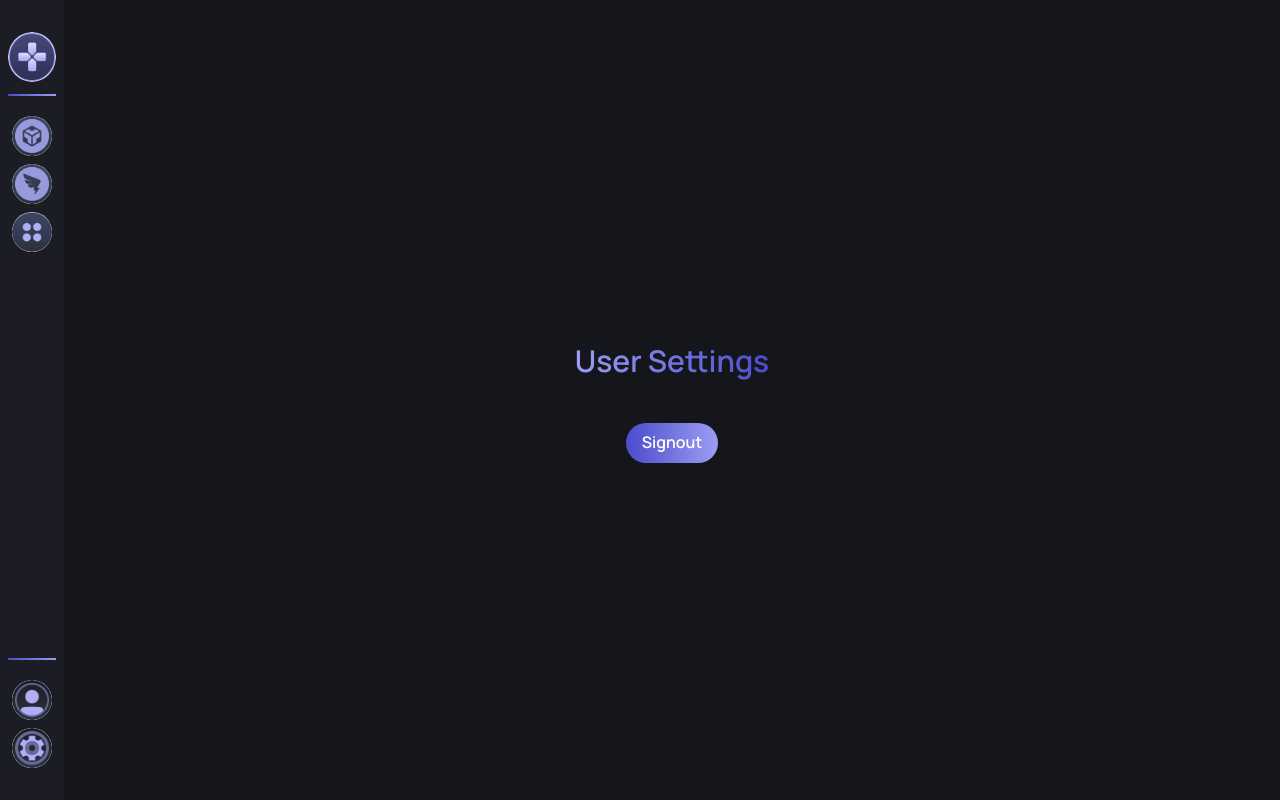
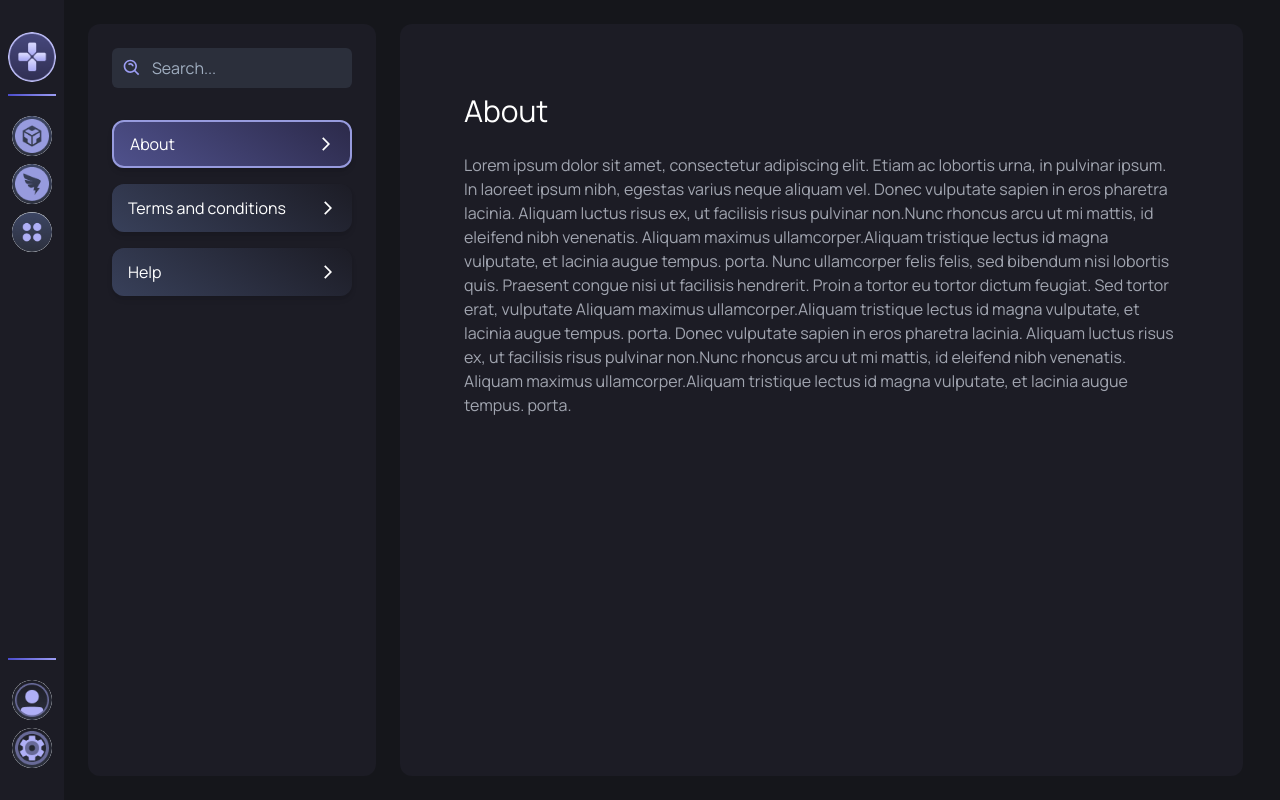
Before and after one commit to AzTechs-Team/janus, a React (Create React App) app in the folder client/: page /settings in a window 1280 px wide. Built offline with nearby package versions, Linux system fonts and the light colour scheme; sample sign-in values are in the browser's storage.

Commit message:
Added settings screen UI

```diff
--- /dev/null
+++ b/client/src/assets/content/settings.js
@@ -0,0 +1,36 @@
+export const info = {
+  About: {
+    title: "About",
+    description: `
+    Lorem ipsum dolor sit amet, consectetur adipiscing elit. Etiam ac lobortis urna, in pulvinar ipsum. In laoreet ipsum nibh, egestas varius neque aliquam vel.
+    Donec vulputate sapien in eros pharetra lacinia. Aliquam luctus risus ex, ut facilisis risus pulvinar non.Nunc rhoncus arcu ut mi mattis,
+    id eleifend nibh venenatis. Aliquam maximus ullamcorper.Aliquam tristique lectus id magna vulputate, et lacinia augue tempus. porta.
+    Nunc ullamcorper felis felis, sed bibendum nisi lobortis quis. Praesent congue nisi ut facilisis hendrerit. Proin a tortor eu tortor dictum feugiat.
+    Sed tortor erat, vulputate Aliquam maximus ullamcorper.Aliquam tristique lectus id magna vulputate, et lacinia augue tempus. porta.
+    Donec vulputate sapien in eros pharetra lacinia. Aliquam luctus risus ex, ut facilisis risus pulvinar non.Nunc rhoncus arcu ut mi mattis,
+    id eleifend nibh venenatis. Aliquam maximus ullamcorper.Aliquam tristique lectus id magna vulputate, et lacinia augue tempus. porta.
+    `,
+  },
+  "Terms and conditions": {
+    title: "Terms and conditions",
+    description: `
+    Aliquam maximus ullamcorper.Aliquam tristique lectus id magna vulputate, et lacinia augue tempus. porta.
+    Donec vulputate sapien in eros pharetra lacinia. Aliquam luctus risus ex, ut facilisis risus pulvinar non.Nunc rhoncus arcu ut mi mattis,
+    id eleifend nibh venenatis. Aliquam maximus ullamcorper.Aliquam tristique lectus id magna vulputate, et lacinia augue tempus. porta. Lorem ipsum dolor sit.
+    Donec vulputate sapien in eros pharetra lacinia. Aliquam luctus risus ex, ut facilisis risus pulvinar non.Nunc rhoncus arcu ut mi mattis,
+    id eleifend nibh venenatis. Aliquam maximus ullamcorper.Aliquam tristique lectus id magna vulputate, et lacinia augue tempus. porta.
+    Nunc ullamcorper felis felis
+    `,
+  },
+  Help: {
+    title: "Help",
+    description: `
+    Aliquam maximus ullamcorper.Aliquam tristique lectus id magna vulputate, et lacinia augue tempus. porta.
+    Donec vulputate sapien in eros pharetra lacinia. Aliquam luctus risus ex, ut facilisis risus pulvinar non.
+    Donec vulputate sapien in eros pharetra lacinia. Aliquam luctus risus ex, ut facilisis risus pulvinar non.Nunc rhoncus arcu ut mi mattis,
+    id eleifend nibh venenatis. Aliquam maximus ullamcorper.Aliquam tristique lectus id magna vulputate, et lacinia augue tempus. porta.
+    Nunc ullamcorper felis felis, sed bibendum nisi lobortis quis. Praesent congue nisi ut facilisis hendrerit. Proin a tortor eu tortor dictum feugiat.
+    Sed tortor erat, vulputate
+    `,
+  },
+};
--- a/client/src/components/ExtensionsCol.js
+++ b/client/src/components/ExtensionsCol.js
@@ -4,11 +4,13 @@ import {
   Input,
   InputGroup,
   InputLeftElement,
+  InputRightElement,
   VStack,
 } from "@chakra-ui/react";
 import { MdOutlineArrowForwardIos } from "react-icons/md";
 import { BiSearchAlt } from "react-icons/bi";
-import React from "react";
+import { TiDelete } from "react-icons/ti";
+import React, { useState } from "react";
 
 const buttons = (active, name, handleClick) => {
   return (
@@ -38,8 +40,38 @@ const buttons = (active, name, handleClick) => {
 };
 
 const ExtensionsCol = ({ active, values, handleClick }) => {
+  const [items, setItems] = useState(values);
+  const [search, setSearch] = useState("");
+
+  const onSearch = (text) => {
+    if (text) {
+      const newData = values.filter(function (item) {
+        console.log("new dataaaa", item);
+        const userData = item ? item.toUpperCase() : "".toUpperCase();
+        const textData = text.toUpperCase();
+        return userData.indexOf(textData) > -1;
+      });
+      setItems(newData);
+      setSearch(text);
+    } else {
+      setItems(values);
+      setSearch(text);
+    }
+  };
+
+  const onClear = () => {
+    setSearch("");
+    setItems(values);
+  };
+
   return (
-    <VStack bgColor="primary.800" p="6" borderRadius="xl" marginRight={6}>
+    <VStack
+      bgColor="primary.800"
+      p="6"
+      borderRadius="xl"
+      marginRight={6}
+      minWidth="72"
+    >
       <InputGroup>
         <InputLeftElement
           color="accent.200"
@@ -47,14 +79,25 @@ const ExtensionsCol = ({ active, values, handleClick }) => {
           children={<BiSearchAlt fontSize={20} />}
         />
         <Input
+          type="search"
           placeholder="Search..."
           bgColor="#2B2F3B"
           border="accent.200"
           color="white"
+          onChange={(text) => onSearch(text.target.value)}
+          value={search}
         />
+        {search.length > 0 ? (
+          <InputRightElement
+            color="accent.200"
+            cursor="pointer"
+            onClick={onClear}
+            children={<TiDelete fontSize={20} />}
+          />
+        ) : null}
       </InputGroup>
       <Flex flexDir="column" paddingTop="4">
-        {values.map((e) => buttons(active, e, handleClick))}
+        {items.map((e) => buttons(active, e, handleClick))}
       </Flex>
     </VStack>
   );
--- a/client/src/components/NameCard.js
+++ b/client/src/components/NameCard.js
@@ -12,8 +12,12 @@ import {
 } from "@chakra-ui/react";
 import extension_img from "../assets/extension_img.png";
 import profile_icon from "../assets/profile_icon.png";
+import auth from "../auth/auth";
+import { useNavigate } from "react-router-dom";
 
 const NameCard = ({ content, id }) => {
+  const navigate = useNavigate();
+
   return (
     <HStack marginBottom={12} gridGap={6}>
       <Image
@@ -38,6 +42,13 @@ const NameCard = ({ content, id }) => {
           _hover={{
             background: id === 0 ? "#9B4444" : "#396039",
           }}
+          onClick={
+            id === 0
+              ? () => {
+                  auth.logout(() => navigate("/", { replace: true }));
+                }
+              : null
+          }
         >
           {id === 0 ? "Logout" : "Install"}
         </Button>
--- /dev/null
+++ b/client/src/components/SettingsContent.js
@@ -0,0 +1,24 @@
+import React from "react";
+import { Container, Text } from "@chakra-ui/react";
+
+const SettingsContent = ({ content }) => {
+  console.log("!!!!!!!!!!!!", content);
+  return (
+    <Container
+      bgColor="primary.800"
+      p={16}
+      borderRadius="xl"
+      height="100%"
+      maxW="100%"
+      color="white"
+    >
+      <Text fontSize="3xl">{content["title"]}</Text>
+      <Text color="primary.100" paddingTop="5">
+        {" "}
+        {content["description"]}
+      </Text>
+    </Container>
+  );
+};
+
+export default SettingsContent;
--- a/client/src/screens/SettingsScreen.js
+++ b/client/src/screens/SettingsScreen.js
@@ -1,30 +1,25 @@
-import React from "react";
-import { Button, Container, Text } from "@chakra-ui/react";
-import { useNavigate } from "react-router-dom";
-import auth from "../auth/auth";
+import React, { useState } from "react";
+import { Flex } from "@chakra-ui/react";
+import ExtensionsCol from "../components/ExtensionsCol";
+import { info } from "../assets/content/settings";
+import SettingsContent from "../components/SettingsContent";
 
 const SettingsScreen = () => {
-  const navigate = useNavigate();
+  const [active, setActive] = useState("About");
+
+  const updateActive = (active) => {
+    setActive(active);
+    console.log(info[active]);
+  };
   return (
-    <Container centerContent alignSelf="center">
-      <Text
-        bgGradient="linear(to-l, #4B4CCC, #9C9DF3)"
-        bgClip="text"
-        fontSize="3xl"
-        fontWeight="extrabold"
-      >
-        User Settings
-      </Text>
-      <Button
-        marginTop="10"
-        onClick={() => {
-          auth.logout(() => navigate("/", { replace: true }));
-        }}
-        className="purple-button-gradient"
-      >
-        Signout
-      </Button>
-    </Container>
+    <Flex flexDir="row" p="6" width="94vw">
+      <ExtensionsCol
+        active={active}
+        values={Object.keys(info)}
+        handleClick={updateActive}
+      />
+      <SettingsContent content={info[active]} />
+    </Flex>
   );
 };
 
```
